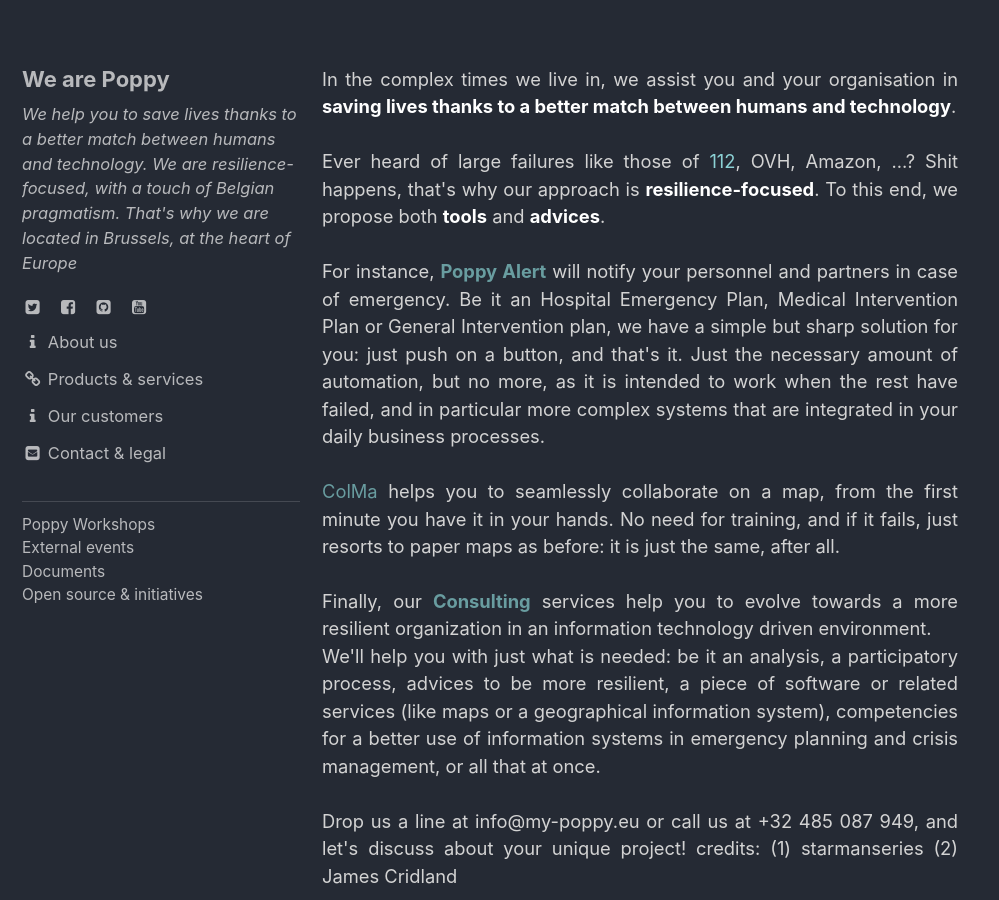
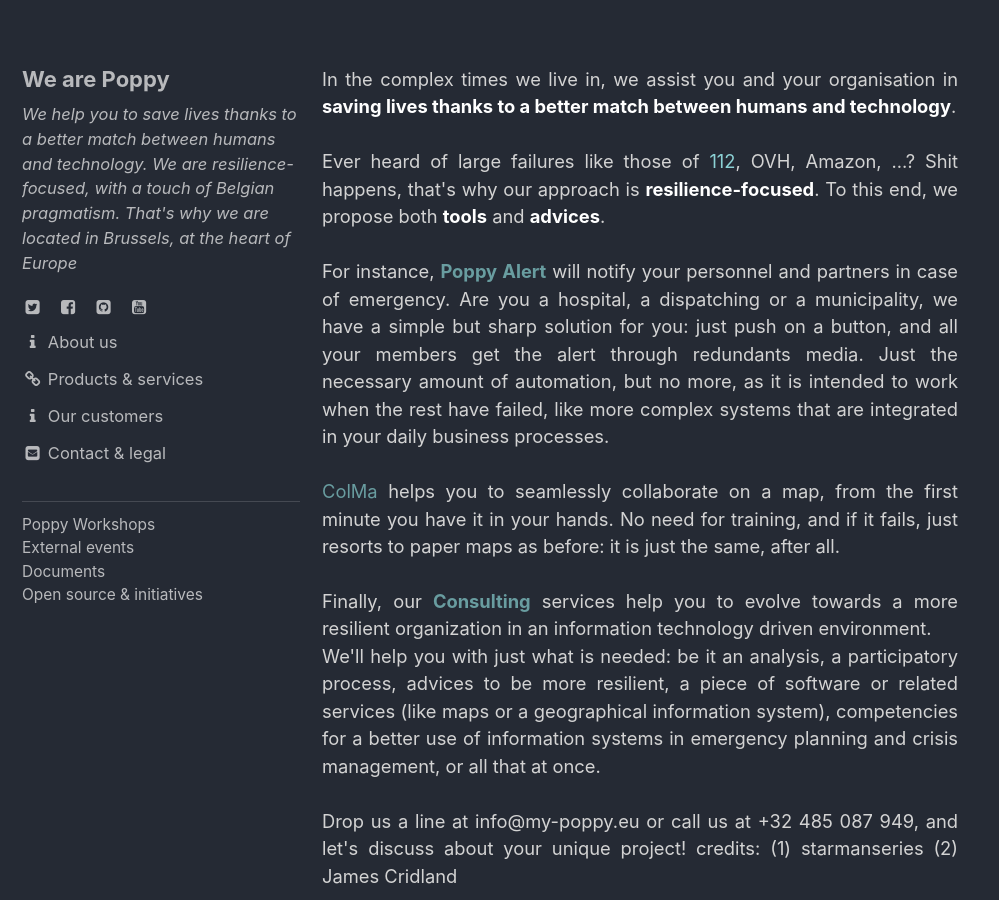
Before and after one commit to ccloquet/ccloquet.github.io, a Jekyll site: the page built from _pages/products_and_services.html, in a window 1280 px wide and 900 px high, scrolled down 565 px. Shown: the whole window, without its empty margins (0-999 px from the left). Built offline with Jekyll 4.4.1, drawn with Linux system fonts in a browser that asks for light colours; cached includes are drawn as plain includes.

Commit message:
Update products_and_services.html

```diff
--- a/_pages/products_and_services.html
+++ b/_pages/products_and_services.html
@@ -19,8 +19,8 @@ b {color:white}
 	<br>
 	<br>
 	For instance, <b><a href=''>Poppy Alert</a></b> will notify your personnel and partners in case of emergency.
-	Be it an Hospital Emergency Plan, Medical Intervention Plan or General Intervention plan, we have a simple but sharp solution for you: just push on a button, and that's it.
-	Just the necessary amount of automation, but no more, as it is intended to work when the rest have failed, and in particular more complex systems that are integrated in your daily business processes.
+	Are you a hospital, a dispatching or a municipality, we have a simple but sharp solution for you: just push on a button, and all your members get the alert through redundants media.
+	Just the necessary amount of automation, but no more, as it is intended to work when the rest have failed, like more complex systems that are integrated in your daily business processes.
 	<br>
 	<br>
 	<a href=''>ColMa</a> helps you to seamlessly collaborate on a map, from the first minute you have it in your hands. No need for training, and if it fails, just resorts to paper maps as before: it is just the same, after all.
```
